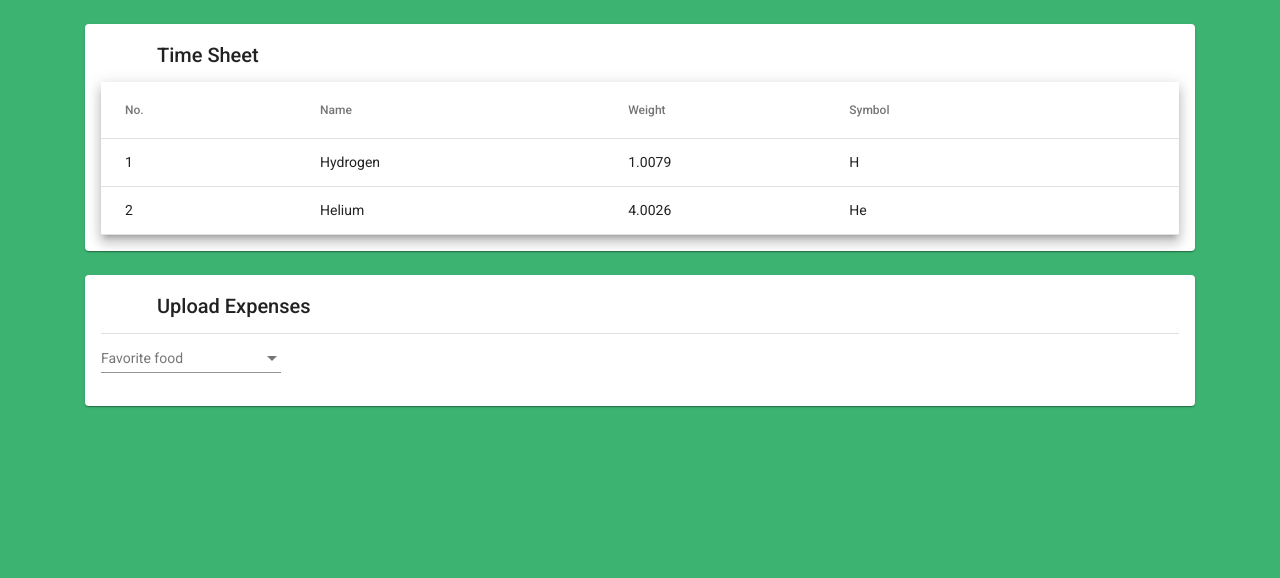
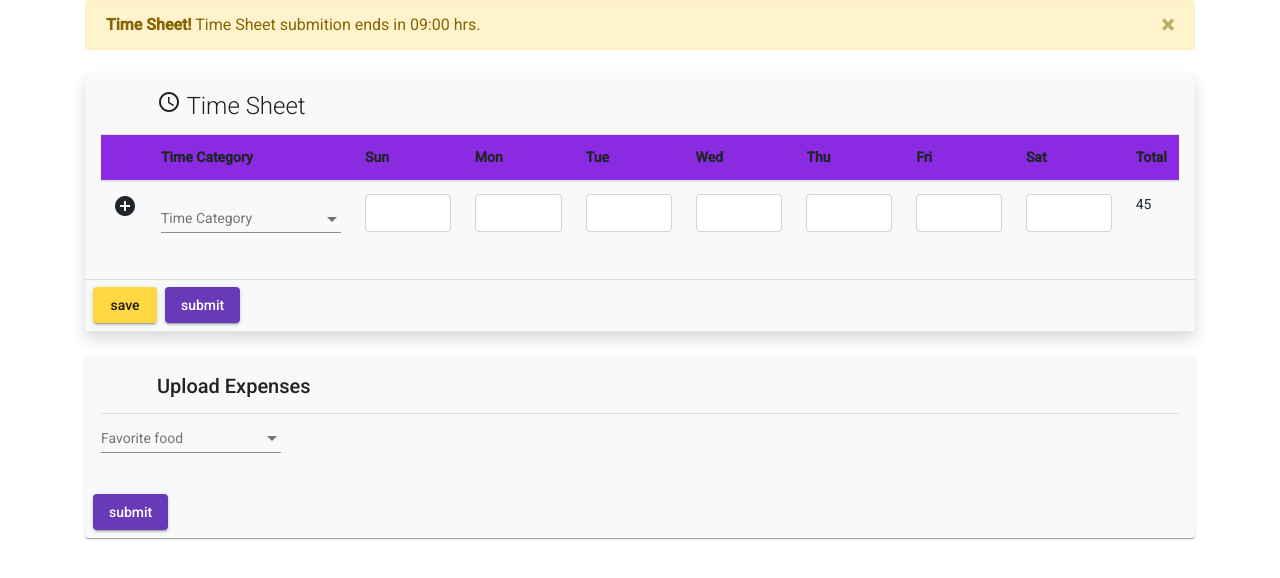
Before and after one commit to rodhead/employeeOneTouch, an Angular app: page /leaveexpenses in a window 1280 px wide. Shown: the top 578 px of the page. Built offline with nearby package versions, Linux system fonts and the light colour scheme.

Commit message:
Adding Time sheet table

```diff
--- a/src/app/_routePageComponent/time-expenses/time-expenses.component.css
+++ b/src/app/_routePageComponent/time-expenses/time-expenses.component.css
@@ -1,3 +1,34 @@
 table {
     width: 100%;
   }
+
+  .form-control {
+    display: block;
+    width:100%;
+    padding: .375rem .75rem;
+    font-size: 1rem;
+    font-weight: 400;
+    line-height: 1.5;
+    color: #495057;
+    background-color: #fff;
+    background-clip: padding-box;
+    border: 1px solid #ced4da;
+    border-radius: .25rem;
+    transition: border-color .15s ease-in-out,box-shadow .15s ease-in-out;
+}
+
+table-light tbody+tbody, .table-light td, .table-light th, .table-light thead th {
+  border-color: #fbfcfc;
+  width: 10%;
+}
+
+thead {
+  display: table-header-group;
+  vertical-align: middle;
+  background-color: blueviolet
+}
+.display-6 {
+  font-size: 1.5rem;
+  font-weight: 300;
+  line-height: 1.2;
+}
--- a/src/app/_routePageComponent/time-expenses/time-expenses.component.html
+++ b/src/app/_routePageComponent/time-expenses/time-expenses.component.html
@@ -1,48 +1,88 @@
-<mat-card class="example-card mt-4">
-    <mat-card-header>
+
+<div class="alert alert-warning alert-dismissible fade show" role="alert">
+        <strong>Time Sheet!</strong> Time Sheet submition ends in 09:00 hrs.
+        <button type="button" class="close" data-dismiss="alert" aria-label="Close">
+          <span aria-hidden="true">&times;</span>
+        </button>
+      </div>
+<mat-card class="example-card mt-4 bg-light shadow">
+    <mat-card-header class="">
         <div mat-card-avatar class="example-header-image"></div>
-        <mat-card-title>Time Sheet</mat-card-title>
+        <mat-card-title ><i class="material-icons">
+            access_time
+            </i> <span class="display-6"> Time Sheet</span></mat-card-title>
     </mat-card-header>
     <mat-card-content>
-        <table mat-table [dataSource]="dataSource" class="mat-elevation-z8">
+        <table class="table thead-dark">
+            <thead>
+              <tr>
+                <th scope="col"></th>
+                <th scope="col">Time Category</th>
+                <th scope="col">Sun</th>
+                <th scope="col">Mon</th>
+                <th scope="col">Tue</th>
+                <th scope="col">Wed</th>
+                <th scope="col">Thu</th>
+                <th scope="col">Fri</th>
+                <th scope="col">Sat</th>
+                <th scope="col">Total</th>
+              </tr>
+            </thead>
+            <tbody>
+              <tr>
+                <th scope="row"><i class="material-icons">
+                    add_circle
+                    </i></th>
+                <td>
+                    <mat-form-field>
+                        <mat-label>Time Category</mat-label>
+                        <mat-select>
+                            <mat-option *ngFor="let timeCat of timeCategory" [value]="timeCategory">
+                                {{timeCat}}
+                            </mat-option>
+                        </mat-select>
+                    </mat-form-field>
+                </td>
+                <td>
+                        <input type="number" class="form-control" id="inputAddress" placeholder="">
 
-            <!--- Note that these columns can be defined in any order.
-                              The actual rendered columns are set as a property on the row definition" -->
+                </td>
+                <td>
+                    <input type="number" class="form-control" id="inputAddress" placeholder="">
+                </td>
+                <td>
+                    <input type="number" class="form-control" id="inputAddress" placeholder="">
+                </td>
+                <td>
+                    <input type="number" class="form-control" id="inputAddress" placeholder="">
+                </td>
+                <td>
+                    <input type="number" class="form-control" id="inputAddress" placeholder="">
+                </td>
+                <td>
+                    <input type="number" class="form-control" id="inputAddress" placeholder="">
+                </td>
+                <td>
+                    <input type="number" class="form-control" id="inputAddress" placeholder="">
+                </td>
+                <td>45</td>
+              </tr>
 
-            <!-- Position Column -->
-            <ng-container matColumnDef="position">
-                <th mat-header-cell *matHeaderCellDef> No. </th>
-                <td mat-cell *matCellDef="let element"> {{element.position}} </td>
-            </ng-container>
+            </tbody>
+          </table>
+    </mat-card-content>
+    <mat-divider></mat-divider>
+    <mat-card-actions>
+            <button mat-raised-button color="accent" (click)="saveTimeSheet()">save</button>
+            <button mat-raised-button color="primary" (click)="submitTimeSheet()">submit</button>
 
-            <!-- Name Column -->
-            <ng-container matColumnDef="name">
-                <th mat-header-cell *matHeaderCellDef> Name </th>
-                <td mat-cell *matCellDef="let element"> {{element.name}} </td>
-            </ng-container>
-
-            <!-- Weight Column -->
-            <ng-container matColumnDef="weight">
-                <th mat-header-cell *matHeaderCellDef> Weight </th>
-                <td mat-cell *matCellDef="let element"> {{element.weight}} </td>
-            </ng-container>
-
-            <!-- Symbol Column -->
-            <ng-container matColumnDef="symbol">
-                <th mat-header-cell *matHeaderCellDef> Symbol </th>
-                <td mat-cell *matCellDef="let element"> {{element.symbol}} </td>
-            </ng-container>
-
-            <tr mat-header-row *matHeaderRowDef="displayedColumns"></tr>
-            <tr mat-row *matRowDef="let row; columns: displayedColumns;"></tr>
-        </table>
-    </mat-card-content>
+        </mat-card-actions>
 </mat-card>
 
-<mat-card class="example-card mt-4 ">
-    <mat-card-header>
+<mat-card class="example-card mt-4 bg-light">
+    <mat-card-header >
         <div mat-card-avatar class="example-header-image"></div>
-        <mat-card-title>Upload Expenses</mat-card-title>
+        <mat-card-title >Upload Expenses</mat-card-title>
     </mat-card-header>
     <mat-card-content>
         <mat-divider></mat-divider>
@@ -56,4 +96,7 @@
         </mat-form-field>
 
     </mat-card-content>
+    <mat-card-actions>
+            <button mat-raised-button color="primary" (click)="submitEspenses()">submit</button>
+        </mat-card-actions>
 </mat-card>
--- a/src/app/_routePageComponent/time-expenses/time-expenses.component.ts
+++ b/src/app/_routePageComponent/time-expenses/time-expenses.component.ts
@@ -1,28 +1,27 @@
 import { Component, OnInit } from '@angular/core';
 
-export interface PeriodicElement {
-  name: string;
-  position: number;
-  weight: number;
-  symbol: string;
-}
 
-const ELEMENT_DATA: PeriodicElement[] = [
-  {position: 1, name: 'Hydrogen', weight: 1.0079, symbol: 'H'},
-  {position: 2, name: 'Helium', weight: 4.0026, symbol: 'He'},
-];
 @Component({
   selector: 'app-time-expenses',
   templateUrl: './time-expenses.component.html',
   styleUrls: ['./time-expenses.component.css']
 })
 export class TimeExpensesComponent implements OnInit {
-  displayedColumns: string[] = ['position', 'name', 'weight', 'symbol'];
-  dataSource = ELEMENT_DATA;
-  foods:string[]=['hello','bolo'];
+
+  timeCategory:string[]=['GDJ-03-AL-0093','Leave', 'Travel','Client Site'];
   constructor() { }
 
   ngOnInit() {
   }
 
+  saveTimeSheet(){
+    alert("save");
+  }
+  submitTimeSheet(){
+    alert("submit");
+  }
+
+  submitEspenses(){
+    alert("submit expenses!");
+  }
 }
--- a/src/app/app.component.html
+++ b/src/app/app.component.html
@@ -26,6 +26,24 @@
 </nav>
 <nav class="navbar navbar-light bg-light" *ngIf="currentUser">
   <a class="navbar-brand" href="#">Navbar</a>
+  <ul class="nav justify-content-end">
+      <li class="nav-item">
+          <button mat-button [matMenuTriggerFor]="menu">Menu</button>
+          <mat-menu #menu="matMenu">
+            <button mat-menu-item>Item 1</button>
+            <button mat-menu-item>Item 2</button>
+          </mat-menu>
+      </li>
+      <li class="nav-item">
+        <a class="nav-link" href="#">Link</a>
+      </li>
+      <li class="nav-item">
+        <a class="nav-link" href="#">Link</a>
+      </li>
+      <li class="nav-item">
+        <a class="nav-link disabled" href="#" tabindex="-1" aria-disabled="true">Disabled</a>
+      </li>
+    </ul>
   <form class="form-inline my-2 my-lg-0 example-form">
     <mat-form-field class="example-full-width">
       <input type="text" placeholder="Search App's" aria-label="Assignee" matInput [formControl]="myControl"
--- a/src/app/app.component.ts
+++ b/src/app/app.component.ts
@@ -14,35 +14,35 @@ export interface User {
 @Component({ selector: 'app', templateUrl: 'app.component.html' })
 export class AppComponent implements OnInit{
     myControl = new FormControl();
-  options: User[] = [
-    {name: 'Time Expenses'},
-    {name: 'My Profile'},
-    {name: 'Hiring Program'},
-    {name: 'Time Expenses'},
-    {name: 'My Profile'},
-    {name: 'Time Expenses'},
-    {name: 'My Profile'}
-  ];
+  // options: User[] = [
+  //   {name: 'Time Expenses'},
+  //   {name: 'My Profile'},
+  //   {name: 'Hiring Program'},
+  //   {name: 'Time Expenses'},
+  //   {name: 'My Profile'},
+  //   {name: 'Time Expenses'},
+  //   {name: 'My Profile'}
+  // ];
   filteredOptions: Observable<User[]>;
     currentUser: User;
     ngOnInit() {
-        this.filteredOptions = this.myControl.valueChanges
-          .pipe(
-            startWith(''),
-            map(value => typeof value === 'string' ? value : value.name),
-            map(name => name ? this._filter(name) : this.options.slice())
-          );
+        // this.filteredOptions = this.myControl.valueChanges
+        //   .pipe(
+        //     startWith(''),
+        //     map(value => typeof value === 'string' ? value : value.name),
+        //     map(name => name ? this._filter(name) : this.options.slice())
+        //   );
       }
 
-      displayFn(user?: User): string | undefined {
-        return user ? user.name : undefined;
-      }
+      // displayFn(user?: User): string | undefined {
+      //   return user ? user.name : undefined;
+      // }
 
-      private _filter(name: string): User[] {
-        const filterValue = name.toLowerCase();
+      // private _filter(name: string): User[] {
+      //   const filterValue = name.toLowerCase();
 
-        return this.options.filter(option => option.name.toLowerCase().indexOf(filterValue) === 0);
-      }
+      //   return this.options.filter(option => option.name.toLowerCase().indexOf(filterValue) === 0);
+      // }
 
     constructor(
         private router: Router,
--- a/src/styles.css
+++ b/src/styles.css
@@ -2,5 +2,4 @@
 @import '@angular/material/prebuilt-themes/deeppurple-amber.css';
 html, body { height: 100%; }
 body { margin: 0; font-family: Roboto, "Helvetica Neue", sans-serif;
-background-color:mediumseagreen;
 }
```
